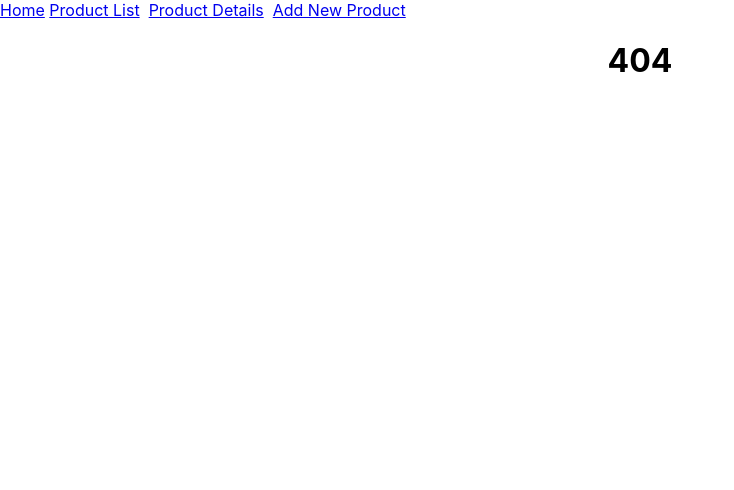
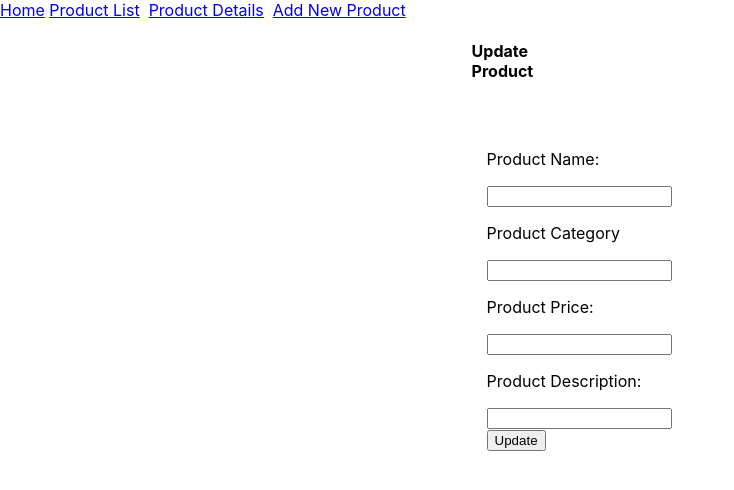
Before and after one commit to mizucse/LearningReact, a React (Create React App) app: page /update-product/1 in a window 1280 px wide. Before the commit this address had no page. Shown: the top 490 px of the page, without its empty margins (0-734 px from the left). Built offline with nearby package versions, Linux system fonts and the light colour scheme; no server answers.

Commit message:
Product List view details, update, delete

```diff
--- a/src/App.js
+++ b/src/App.js
@@ -2,6 +2,7 @@ import './App.css';
 import ProductList from './component/productList';
 import ProductDetails from './component/prodductDetails';
 import AddProduct from './component/addProduct';
+import UpdateProduct from './component/updateProduct';
 import { useState, useEffect } from 'react';
 import {  Switch, Route, Link, Redirect } from 'react-router-dom';
 import { useParams } from 'react-router';
@@ -53,6 +54,9 @@ function App() {
           <Route exact path='/product-details/:id'>
             <ProductDetails />
           </Route>
+          <Route exact path='/update-product/:id'>
+            <UpdateProduct />
+          </Route>
           <Route exact path='/add-product/'>
             <AddProduct />
           </Route>
--- a/src/component/addProduct.jsx
+++ b/src/component/addProduct.jsx
@@ -10,7 +10,7 @@ import { useHistory } from 'react-router-dom';
      const [product, setProduct] = useState({
          name: '',
          price: '',
-         category: 'aa',
+         category: '',
          image: '',
          description: '',
      });
--- a/src/component/prodductDetails.jsx
+++ b/src/component/prodductDetails.jsx
@@ -26,6 +26,21 @@ const ProductDetails = () => {
           history.push("/product-list");
       }
 
+      const updateProduct = (id)=> {
+          history.push(`/update-product/${id}`);
+      }
+
+      const deleteProduct = (id)=> {
+        axios.delete(`https://fakestoreapi.com/products/${id}`)
+        .then(response=>{
+            //setCurrentProduct(response.data);
+            console.log(response.data);
+            history.push("/product-list");
+        }).catch(error=>{
+            console.log(error,"==error");
+        });
+      }
+
     return <>
         {
             loader ? (
@@ -44,6 +59,8 @@ const ProductDetails = () => {
                             <p>Product Category: {currentProduct?.category}</p>
                             <p>Product Price: {currentProduct?.price}</p>
                             <p>Product Description: {currentProduct?.description}</p>
+                            <button onClick={(() => updateProduct(currentProduct.id))}>Update Product</button>
+                            <button onClick={(() => deleteProduct(currentProduct.id))}>Delete Product</button>
                             <button onClick={(() => backToList())}>Back to list</button>
                         </div>
                     </Grid>
--- /dev/null
+++ b/src/component/updateProduct.jsx
@@ -0,0 +1,79 @@
+import React from 'react';
+import {Grid} from '@material-ui/core';
+import { useState, useEffect } from 'react';
+import axios from 'axios';
+import { useHistory, useParams} from 'react-router-dom';
+
+
+const UpdateProduct = () => {
+    const history = useHistory();
+    const {id} = useParams();
+    const [product, setProduct] = useState({
+        title: '',
+        price: '',
+        category: '',
+        image: '',
+        description: '',
+    });
+
+    const addProduct = (e,key) => {
+       setProduct({...product,[key]: e.target.value})
+    }
+    useEffect(() => {
+        axios.get(`https://fakestoreapi.com/products/${id}`)
+        .then((response)=>{
+            // console.log(response.data, "===response in then");
+
+            setProduct(response.data);
+
+        }).catch((error)=>{
+           console.log(error, "===response in catch")
+
+        });
+    },[]);
+
+    const requestUpdateProduct = (id) => {
+        axios.put(`https://fakestoreapi.com/products/${id}`,{
+           title: product.title,
+           price: product.price,
+           category: product.category,
+           image: product.image,
+           description: product.description,
+        })
+        .then((response)=>{
+            // console.log(response.data, "===response in then")
+           history.push('/product-list');
+        }).catch((error)=>{
+           console.log(error, "===response in catch");
+        });
+    }
+
+   return <>
+       <Grid container justifyConter="center">
+           <Grid container md={2}>
+               <h4>Update Product</h4>
+               <div style={{margin: '15px 0',padding: '15px'}}>
+                   <div>
+                       <p>Product Name: </p>
+                       <input value={product.title} onChange={e=> addProduct(e,'title')} />
+                   </div>
+                   <div>
+                       <p>Product Category </p>
+                       <input value={product.category} onChange={e=> addProduct(e,'category')}/>
+                   </div>
+                   <div>
+                       <p>Product Price: </p>
+                       <input value={product.price} onChange={e=> addProduct(e,'price')}/>
+                   </div>
+                   <div>
+                       <p>Product Description:  </p>
+                       <input value={product.description} onChange={e=> addProduct(e,'description')}/>
+                   </div>
+                       <button onClick={() => requestUpdateProduct(product.id)}>Update</button>
+               </div>
+           </Grid>
+       </Grid>
+   </>
+}
+
+export default UpdateProduct;
```
